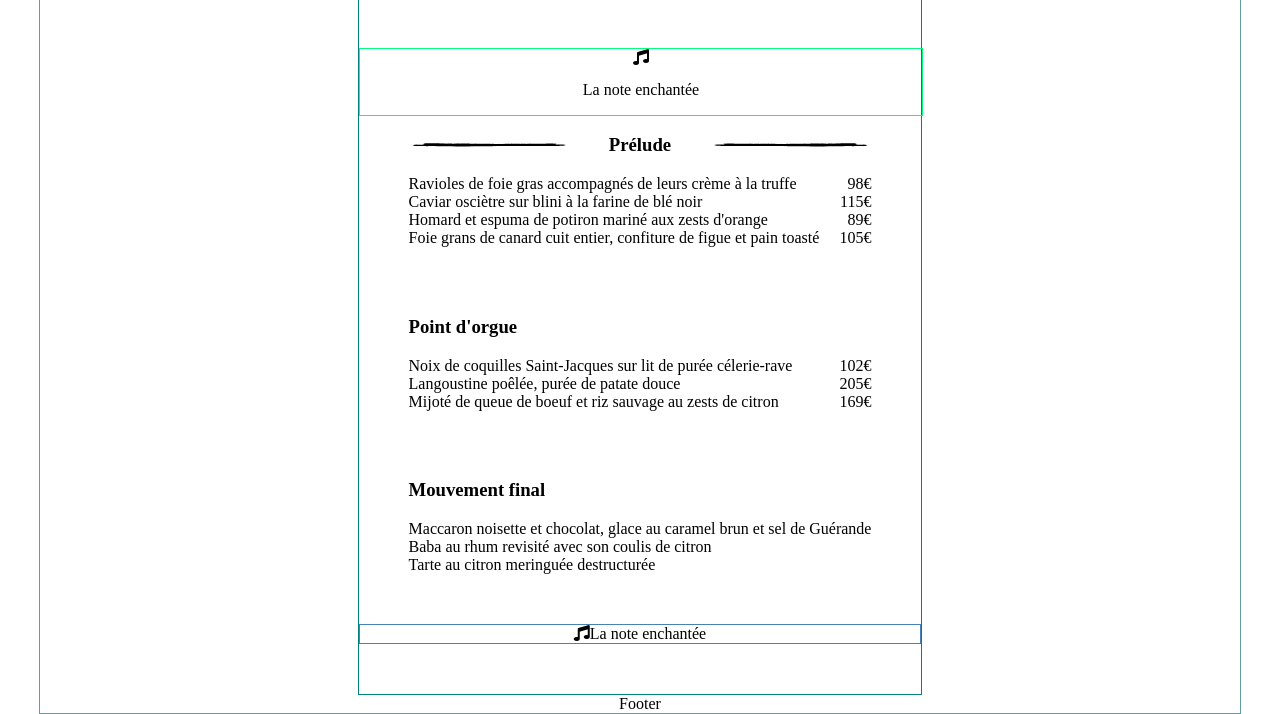
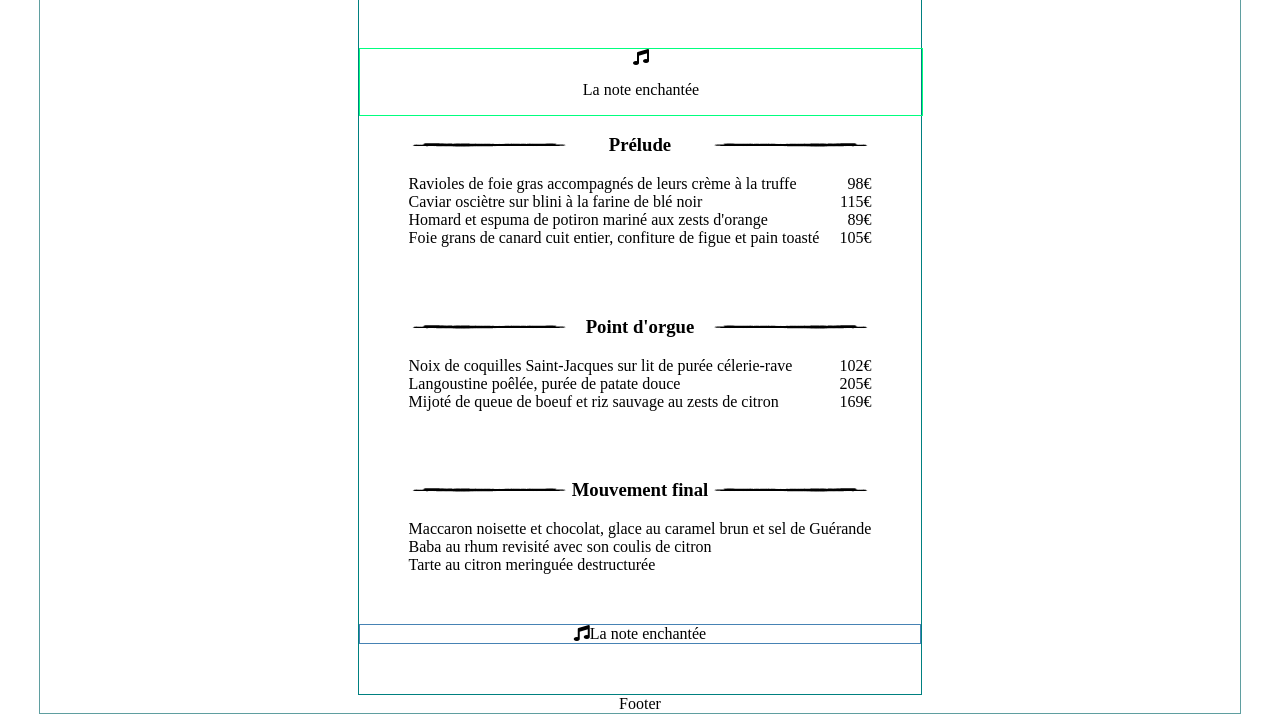
Before and after one commit to StephaneChimy/Projet-3, a website: page menus/enchantee.html in a window 1280 px wide. Shown: the part 155-869 px from the top of the page. Drawn offline with Linux system fonts and the light colour scheme.

Commit message:
Ajout des lignes sur les autres services

```diff
--- a/menus/enchantee.html
+++ b/menus/enchantee.html
@@ -74,7 +74,11 @@
 
             <div class="menu__titre">
 
+                <img class="menu__titre--ligneGauche" src="../images/ligne-menu-1.svg" alt="une ligne à gauche du titre">
+
                 <h3>Point d'orgue</h3>
+
+                <img class="menu__titre--ligneDroite" src="../images/ligne-menu-1.svg" alt="une ligne à droite du titre">
 
             </div>
 
@@ -103,7 +107,11 @@
 
             <div class="menu__titre">
 
+                <img class="menu__titre--ligneGauche" src="../images/ligne-menu-1.svg" alt="une ligne à gauche du titre">
+
                 <h3>Mouvement final</h3>
+
+                <img class="menu__titre--ligneDroite" src="../images/ligne-menu-1.svg" alt="une ligne à droite du titre">
 
             </div>
 
```
